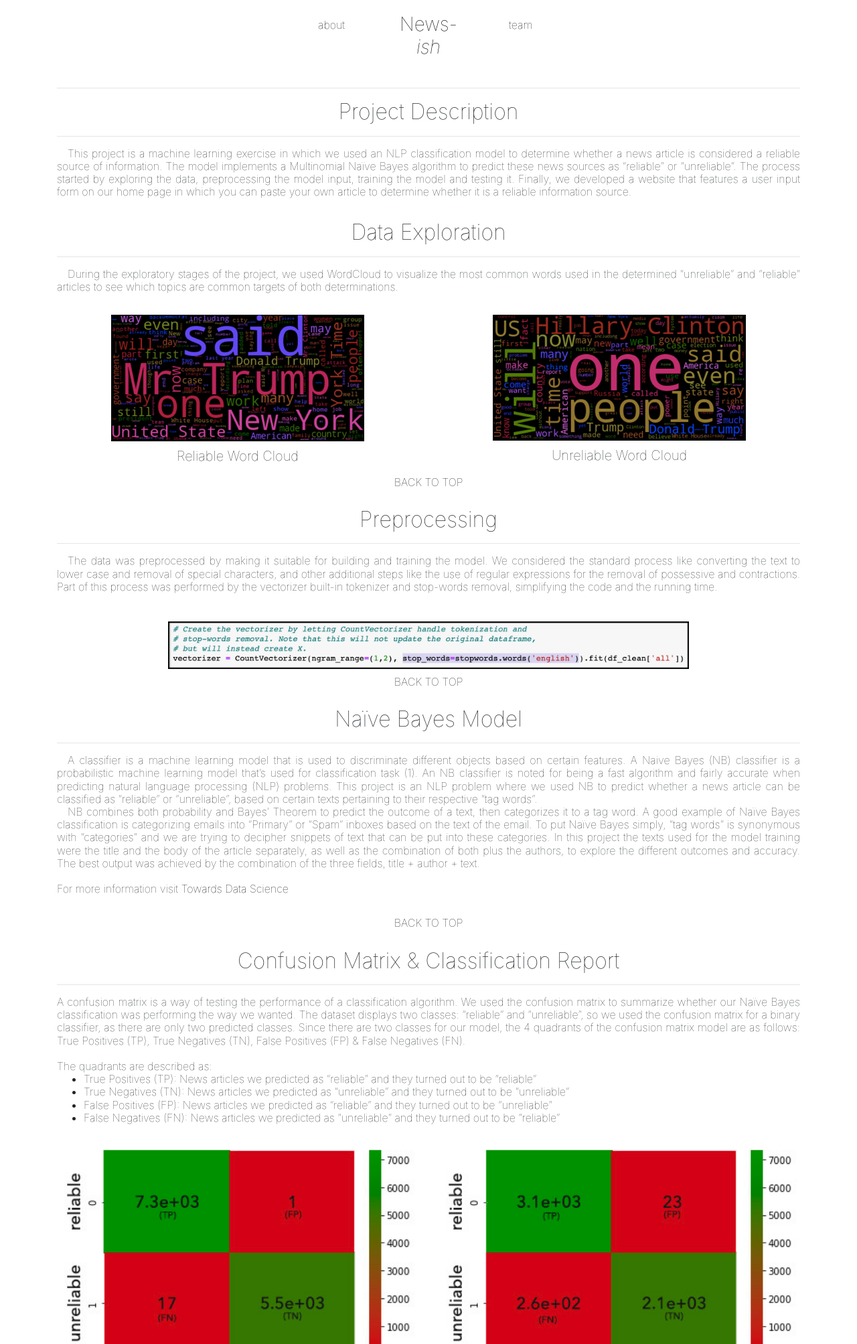
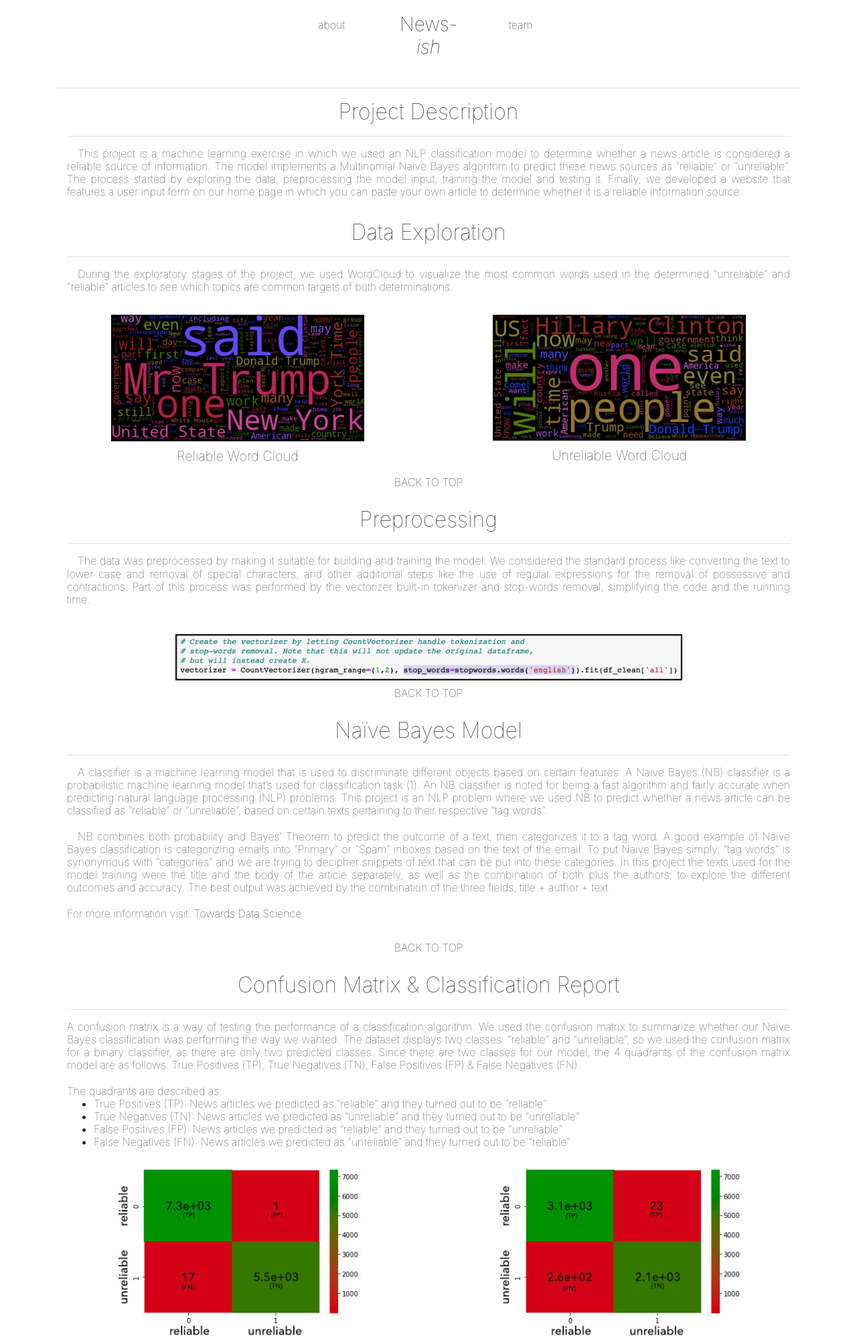
Before and after one commit to emilbello/newsish, a Flask app: page /about in a window 1280 px wide. Shown: the top 2007 px of the page at 67% size. Run offline with Flask 2, Linux system fonts and the light colour scheme; parts of the project's set-up code (start-up, migrations or seed data) failed here and were passed over; some libraries are stand-ins or nearby versions.

Commit message:
Page layouts.

```diff
--- a/templates/about.html
+++ b/templates/about.html
@@ -29,15 +29,19 @@
 </div>
 
 <div class="container">
-    <div class="row">
+
     <!-- PROJECT DESCRIPTION SECTION -->
     <div class="col-12" id="project-description-section"><h2 class="centered">Project Description</h2><hr></div>
+
     <div class="col-12"><h6 class="article thin">&emsp;This project is a machine learning exercise in which we used an NLP classification model to determine whether a news article is considered a reliable source of information. The model implements a Multinomial Naïve Bayes algorithm to predict these news sources as “reliable”  or “unreliable”. The process started by exploring the data, preprocessing the model input, training the model and testing it. Finally, we developed a website that features a user input form on our home page in which you can paste your own article to determine whether it is a reliable information source.</h6><br></div>
 
 
     <!-- DATA EXPLORATION SECTION -->
     <div class="col-12" id="data-exploration-section"><h2 class="centered">Data Exploration</h2><hr></div>
-        <div class="col-12"><h6 class="article thin">&emsp;During  the  exploratory  stages  of  the  project,  we  used WordCloud to visualize the most common words used in the  determined  “unreliable”  and  “reliable”  articles  to see  which  topics  are  common  targets  of  both determinations.</h6><br></div>
+
+    <div class="col-12"><h6 class="article thin">&emsp;During the exploratory stages of the  project, we used WordCloud to visualize the most common words used in the determined  “unreliable” and “reliable” articles to see which topics are common targets  of  both determinations.</h6><br></div>
+
+    <div class="row">
         <div class="col-6">
             <img class="centered-img" src="../static/assets/reliable.jpg" alt="reliable word cloud">
             <h5 class="centered padding">Reliable Word Cloud</h5>
@@ -46,24 +50,32 @@
             <img class="centered-img" src="../static/assets/unreliable.jpg" alt="unreliable word cloud">
             <h5 class="centered padding">Unreliable Word Cloud</h5>
         </div>
+    </div>
+
     <div class="col-12"><h6 class="centered"><a href="about#top">BACK TO TOP</a><br><br></h6></div>
 
     <!-- PREPROCESSING SECTION -->
     <div class="col-12" id="preprocessing-section"><h2 class="centered">Preprocessing</h2><hr></div>
-        <div class="col-12"><h6 class="article thin">&emsp;The  data  was  preprocessed  by  making  it  suitable  for building  and  training  the  model.  We  considered  the standard process like converting the text to lower case and removal of special characters, and other additional steps like the use of regular expressions for the removal of possessive and contractions. Part of this process was performed by the vectorizer built-in tokenizer and stop-words  removal,  simplifying  the  code  and  the  running time.</h6><br></div>
+
+    <div class="col-12"><h6 class="article thin">&emsp;The data was preprocessed by making  it suitable for building and training the model. We considered the standard process like converting the text to lower case and removal of special characters, and other additional steps like the use of regular expressions for the removal of possessive and contractions. Part of this process was performed by the vectorizer built-in tokenizer and stop-words removal, simplifying the code and the running time.</h6><br></div>
+
     <img class="centered-img padding" src="../static/assets/vectorizer.jpg" alt="vectorizer from jupyter notebook">
+
     <div class="col-12"><h6 class="centered"><a href="about#top">BACK TO TOP</a><br><br></h6></div>
 
     <!-- NAÏVE BAYES SECTION -->
     <div class="col-12" id="naive-bayes-section"><h2 class="centered">Naïve Bayes Model</h2><hr></div>
-        <div class="col-12"><h6 class="article thin">&emsp;A classifier is a machine learning model that is used to discriminate different  objects based on certain features. A Naive Bayes (NB) classifier is a probabilistic machine learning model that’s used for classification task (1).  An NB classifier is noted for being a fast algorithm and fairly accurate when predicting natural language processing (NLP) problems. This project is an NLP problem where we used NB to predict whether a news article can be classified as “reliable” or “unreliable”, based on certain texts pertaining to their respective “tag words”. <br>
+
+    <div class="col-12"><h6 class="article thin">&emsp;A classifier is a machine learning model that is used to discriminate different  objects based on certain features. A Naive Bayes (NB) classifier is a probabilistic machine learning model that’s used for classification task (1).  An NB classifier is noted for being a fast algorithm and fairly accurate when predicting natural language processing (NLP) problems. This project is an NLP problem where we used NB to predict whether a news article can be classified as “reliable” or “unreliable”, based on certain texts pertaining to their respective “tag words”. <br><br>
         &emsp;NB combines both probability and Bayes’ Theorem to predict the outcome of a text, then categorizes it to a tag word. A good example of Naïve Bayes classification is categorizing emails into “Primary” or “Spam” inboxes based on the text of the email. To put Naïve Bayes simply, “tag words” is synonymous with “categories” and we are trying to decipher snippets of text that can be put into these categories. In this project the texts used for the model training were the title and the body of the article separately, as well as the combination of both plus the authors, to explore the different outcomes and accuracy. The best output was achieved by the combination of the three fields, title + author + text.<br><br>
-            For more information visit <a href="https://towardsdatascience.com/naive-bayes-classifier-81d512f50a7c">Towards Data Science</a>
+        For more information visit: <a href="https://towardsdatascience.com/naive-bayes-classifier-81d512f50a7c">Towards Data Science</a>
     </h6><br></div>
+
     <div class="col-12"><h6 class="centered"><a href="about#top">BACK TO TOP</a><br><br></h6></div>
 
         <!-- MATRIX SECTION -->
     <div class="col-12" id="matrix-section"><h2 class="centered">Confusion Matrix  & Classification Report</h2><hr></div>
+
     <div class="col-12"><h6 class="article thin">A confusion matrix is a way of testing the performance of a classification algorithm. We used the confusion matrix to summarize whether our Naïve Bayes classification was performing the way we wanted. The dataset displays two classes: “reliable” and “unreliable”, so we used the confusion matrix for a binary classifier, as there are only two predicted classes. Since there are two classes for our model, the 4 quadrants of the confusion matrix model are as follows: True Positives (TP), True Negatives (TN), False Positives (FP) & False Negatives (FN). <br><br> The quadrants are described as:
         <ul>
             <li>True Positives (TP): News articles we predicted as “reliable” and they turned out to be “reliable”</li>
@@ -74,16 +86,19 @@
         </h6>
     </div>
 
-        <div class="col-md-6">
-                <img class="centered-img-sbs" src="../static/assets/trainingdata-matrix.jpg" alt="training data matrix">
+    <div class="row">
+        <div class="col-6">
+                <!-- FOR LARGER IMAGES: img class="centered-img-sbs" -->
+                <img class="centered-img" src="../static/assets/trainingdata-matrix.jpg" alt="training data matrix">
                 <h5 class="centered padding">Matrix : Training Data</h5>
         </div>
-        <div class="col-md-6">
-                <img class="centered-img-sbs" src="../static/assets/testdata-matrix.jpg" alt="test data matrix">
+        <div class="col-6">
+                <img class="centered-img" src="../static/assets/testdata-matrix.jpg" alt="test data matrix">
                 <h5 class="centered padding">Matrix : Test Data</h5>
         </div>
+    </div>
 
-        <div class="col-md-12">
+    <div class="col-12">
         <br>
         <img class="centered-img padding" src="../static/assets/matrix-desc.jpg" alt="matrix description">
     </div>
@@ -95,15 +110,17 @@
             <li>F1 Score: The harmonic average of Precision and Recall provided an F1 Score of 95%.<br></li>
             <li>Accuracy: Overall, 95% of the predictions made were correct.</li>
         </ul>
-                    <br></h6></div>
-        <div class="col-12"><h6 class="centered"><a href="about#top">BACK TO TOP</a><br><br></h6></div>
+                <br></h6>
+    </div>
+
+    <div class="col-12"><h6 class="centered"><a href="about#top">BACK TO TOP</a><br><br><br></h6></div>
 
     <!-- NEXT STEPS SECTION -->
     <div class="col-12" id="analysis-section"><h2 class="centered">Analysis</h2><hr></div>
-        <div class="col-12"><h6 class="article thin">&emsp;After building and running our model - the percentage of accuracy was very high (~95% accurate). While scoring high, we realized that the model was more accurately to be described as a 'spam filter', rather - a text is "reliable" if it comes from a source that is able to type in full sentences and use words associated with being "reliable" according to the model. As "reliable" and "unrealiable" are often associate with "real" and "fake" - we must point out that this model is not intended to reveal if something is "real" or not, as a statement at one point in time might be false, and a moment later be "real" or "true". A computer model cannot decipher "reality"... yet.</h6></div>
+
+    <div class="col-12"><h6 class="article thin">&emsp;After building and running our model - the percentage of accuracy was very high (~95% accurate). While scoring high, we realized that the model was more accurately to be described as a 'spam filter', rather - a text is "reliable" if it comes from a source that is able to type in full sentences and use words associated with being "reliable" according to the model. As "reliable" and "unrealiable" are often associate with "real" and "fake" - we must point out that this model is not intended to reveal if something is "real" or not, as a statement at one point in time might be false, and a moment later be "real" or "true". A computer model cannot decipher "reality"... yet.</h6><br></div>
+
     <div class="col-12"><h6 class="centered"><a href="about#top">BACK TO TOP</a><br><br></h6></div>
-
-
 
     <div class="col-12">
         <br><br>
@@ -114,7 +131,6 @@
     </div>
 
 </div>
-</div>
 
 <script src="https://code.jquery.com/jquery-3.3.1.slim.min.js" integrity="sha384-q8i/X+965DzO0rT7abK41JStQIAqVgRVzpbzo5smXKp4YfRvH+8abtTE1Pi6jizo" crossorigin="anonymous"></script>
 <script src="https://cdnjs.cloudflare.com/ajax/libs/popper.js/1.14.7/umd/popper.min.js" integrity="sha384-UO2eT0CpHqdSJQ6hJty5KVphtPhzWj9WO1clHTMGa3JDZwrnQq4sF86dIHNDz0W1" crossorigin="anonymous"></script>
```
Also changed, not shown: templates/index.html (+27 -10 lines). Lines whose indentation alone changed are shown as unchanged.
